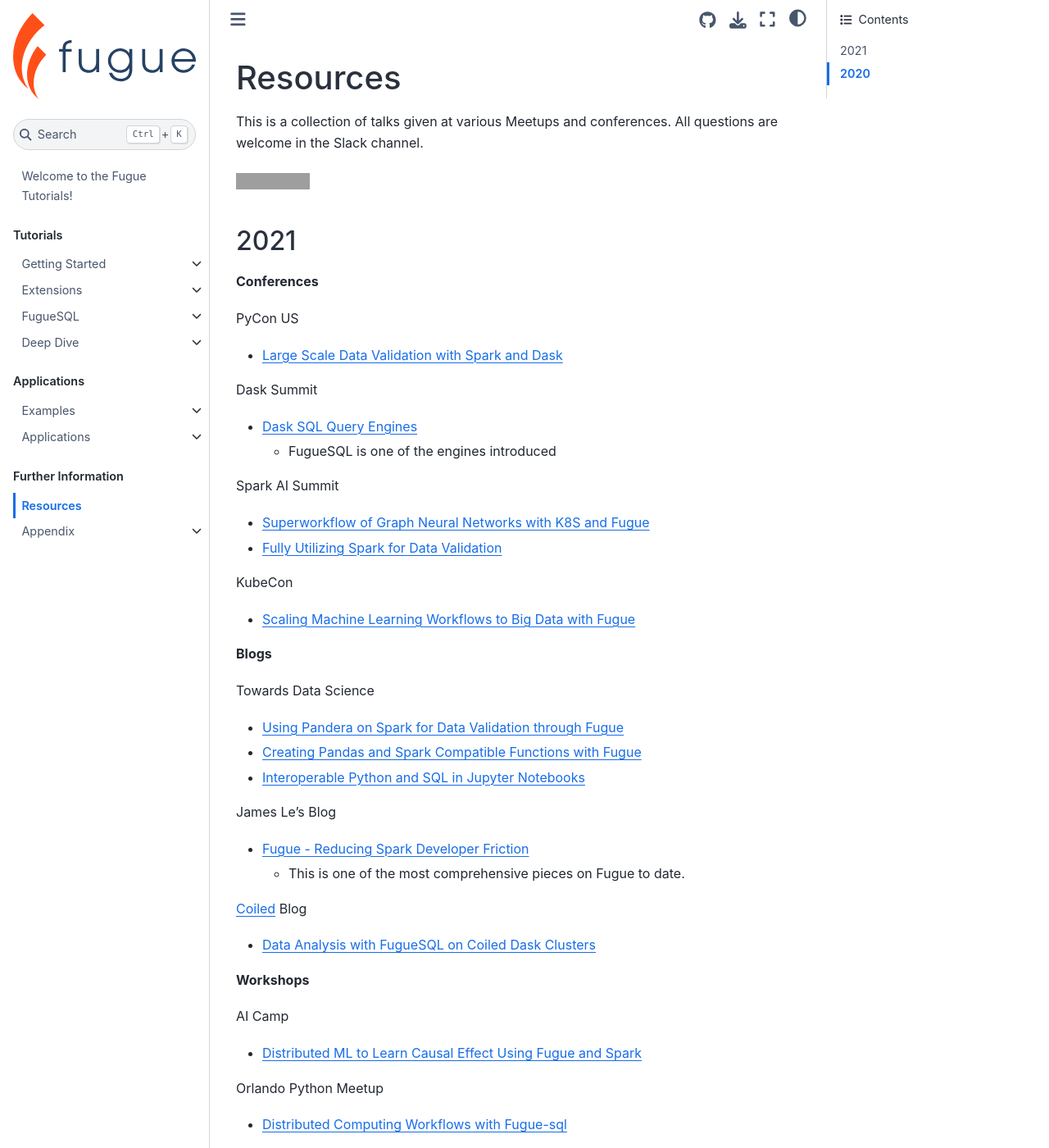
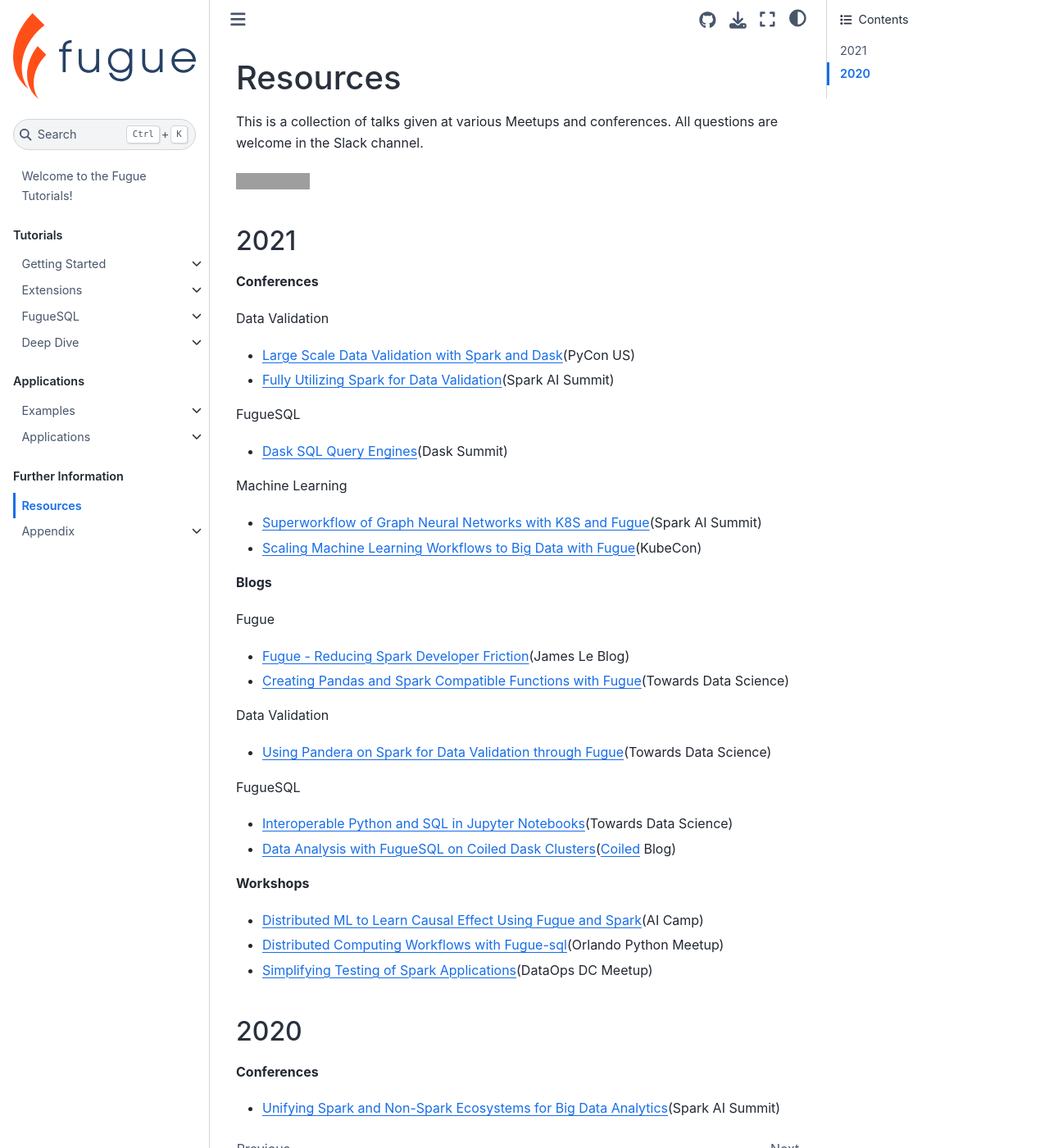
Before and after one commit to fugue-project/tutorials, a Jupyter Book: the page built from tutorials/resources.md, in a window 1280 px wide and 1400 px high. Shown: the whole window at 82% size. Built offline with Jupyter Book 1.0.4 settings and Sphinx 7.4.7 and the Sphinx Book theme 1.1.4, drawn with Linux system fonts in a browser that asks for light colours; pages that are not in the unit, such as notebooks, are missing from menus; some of the changed text lies outside the part shown; grey boxes are pictures that could not be loaded.

Commit message:
updating resources

```diff
--- a/tutorials/resources.md
+++ b/tutorials/resources.md
@@ -8,52 +8,46 @@
 
 **Conferences**
 
-PyCon US
-* [Large Scale Data Validation with Spark and Dask](https://www.youtube.com/watch?v=2AdvBgjO_3Q)
+Data Validation
 
-Dask Summit
-* [Dask SQL Query Engines](https://www.youtube.com/watch?v=bQDN41Bc3bw)
+* [Large Scale Data Validation with Spark and Dask](https://www.youtube.com/watch?v=2AdvBgjO_3Q)(PyCon US)
+* [Fully Utilizing Spark for Data Validation](https://www.youtube.com/watch?v=f901OJrP5ls)(Spark AI Summit)
 
-  * FugueSQL is one of the engines introduced
+FugueSQL
 
-Spark AI Summit
-* [Superworkflow of Graph Neural Networks with K8S and Fugue](https://www.youtube.com/watch?v=-aEZjQiqSFA)
-* [Fully Utilizing Spark for Data Validation](https://www.youtube.com/watch?v=f901OJrP5ls)
+* [Dask SQL Query Engines](https://www.youtube.com/watch?v=bQDN41Bc3bw)(Dask Summit)
 
-KubeCon
-* [Scaling Machine Learning Workflows to Big Data with Fugue](https://www.youtube.com/watch?v=fDIRMiwc0aA)
+Machine Learning
+
+* [Superworkflow of Graph Neural Networks with K8S and Fugue](https://www.youtube.com/watch?v=-aEZjQiqSFA)(Spark AI Summit)
+* [Scaling Machine Learning Workflows to Big Data with Fugue](https://www.youtube.com/watch?v=fDIRMiwc0aA)(KubeCon)
 
 
 **Blogs**
 
-Towards Data Science
-* [Using Pandera on Spark for Data Validation through Fugue](https://towardsdatascience.com/using-pandera-on-spark-for-data-validation-through-fugue-72956f274793)
-* [Creating Pandas and Spark Compatible Functions with Fugue](https://towardsdatascience.com/creating-pandas-and-spark-compatible-functions-with-fugue-8617c0b3d3a8)
-* [Interoperable Python and SQL in Jupyter Notebooks](https://towardsdatascience.com/interoperable-python-and-sql-in-jupyter-notebooks-86245e711352)
+Fugue
 
-James Le's Blog
-* [Fugue - Reducing Spark Developer Friction](https://jameskle.com/writes/fugue)
+* [Fugue - Reducing Spark Developer Friction](https://jameskle.com/writes/fugue)(James Le Blog)
+* [Creating Pandas and Spark Compatible Functions with Fugue](https://towardsdatascience.com/creating-pandas-and-spark-compatible-functions-with-fugue-8617c0b3d3a8)(Towards Data Science)
 
-  * This is one of the most comprehensive pieces on Fugue to date.
+Data Validation
 
-[Coiled](https://coiled.io/) Blog
-* [Data Analysis with FugueSQL on Coiled Dask Clusters](https://coiled.io/data-analysis-with-fuguesql-on-coiled-dask-clusters/)
+* [Using Pandera on Spark for Data Validation through Fugue](https://towardsdatascience.com/using-pandera-on-spark-for-data-validation-through-fugue-72956f274793)(Towards Data Science)
+
+FugueSQL
+
+* [Interoperable Python and SQL in Jupyter Notebooks](https://towardsdatascience.com/interoperable-python-and-sql-in-jupyter-notebooks-86245e711352)(Towards Data Science)
+* [Data Analysis with FugueSQL on Coiled Dask Clusters](https://coiled.io/data-analysis-with-fuguesql-on-coiled-dask-clusters/)([Coiled](https://coiled.io/) Blog)
 
 **Workshops**
 
-AI Camp
-* [Distributed ML to Learn Causal Effect Using Fugue and Spark](https://www.youtube.com/watch?v=dafU1SZs4iw)
-
-Orlando Python Meetup
-* [Distributed Computing Workflows with Fugue-sql](https://www.youtube.com/watch?v=iROWlAVa2Kk)
-
-DataOps DC Meetup
-* [Simplifying Testing of Spark Applications](https://www.youtube.com/watch?v=GYmk4x2NS3M)
+* [Distributed ML to Learn Causal Effect Using Fugue and Spark](https://www.youtube.com/watch?v=dafU1SZs4iw)(AI Camp)
+* [Distributed Computing Workflows with Fugue-sql](https://www.youtube.com/watch?v=iROWlAVa2Kk)(Orlando Python Meetup)
+* [Simplifying Testing of Spark Applications](https://www.youtube.com/watch?v=GYmk4x2NS3M)(DataOps DC Meetup)
 
 
 ## 2020
 
 **Conferences**
 
-Spark AI Summit
-* [Unifying Spark and Non-Spark Ecosystems for Big Data Analytics](https://www.youtube.com/watch?v=BBd4b2pMk0c)
+* [Unifying Spark and Non-Spark Ecosystems for Big Data Analytics](https://www.youtube.com/watch?v=BBd4b2pMk0c)(Spark AI Summit)
```
